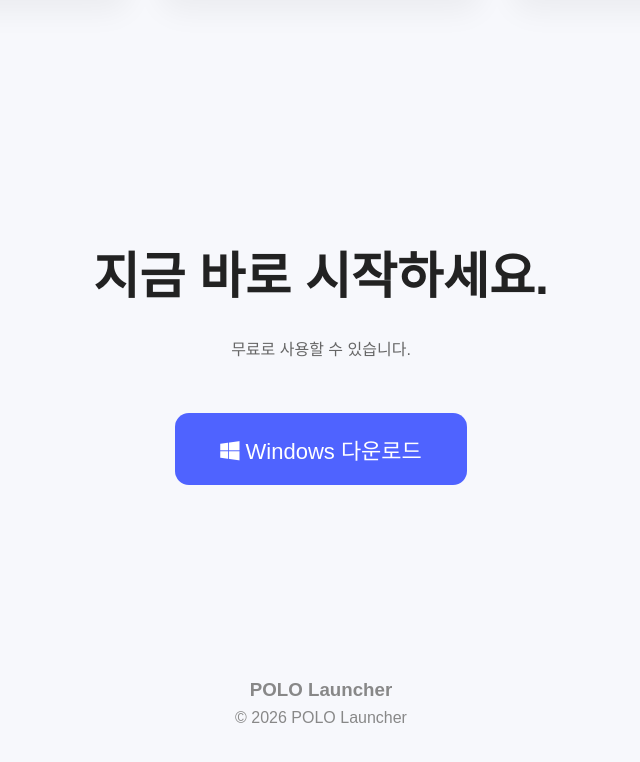
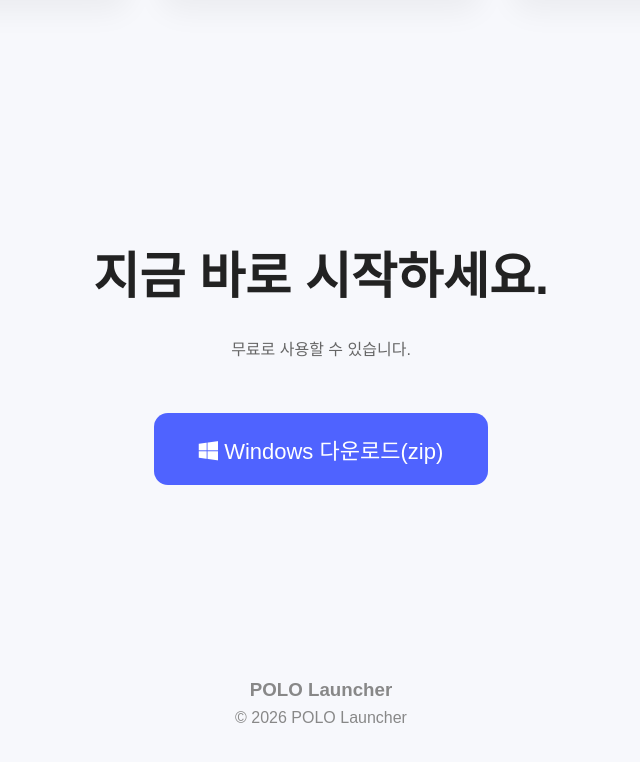
Before and after one commit to DaniAndPanda-DevLabs/POLO-LAUNCHER-SITE, a plain HTML site: page index.html in a window 1280 px wide. Shown: the part 3230-3992 px from the top of the page, without its empty margins (319-959 px from the left). Drawn offline with Linux system fonts and the light colour scheme; a web font is replaced by a local one.

Commit message:
index.html 업데이트

```diff
--- a/index.html
+++ b/index.html
@@ -986,7 +986,7 @@
 
 <i class="fa-brands fa-windows"></i>
 
-Windows 다운로드
+Windows 다운로드(zip)
 
 </button>
 
```
